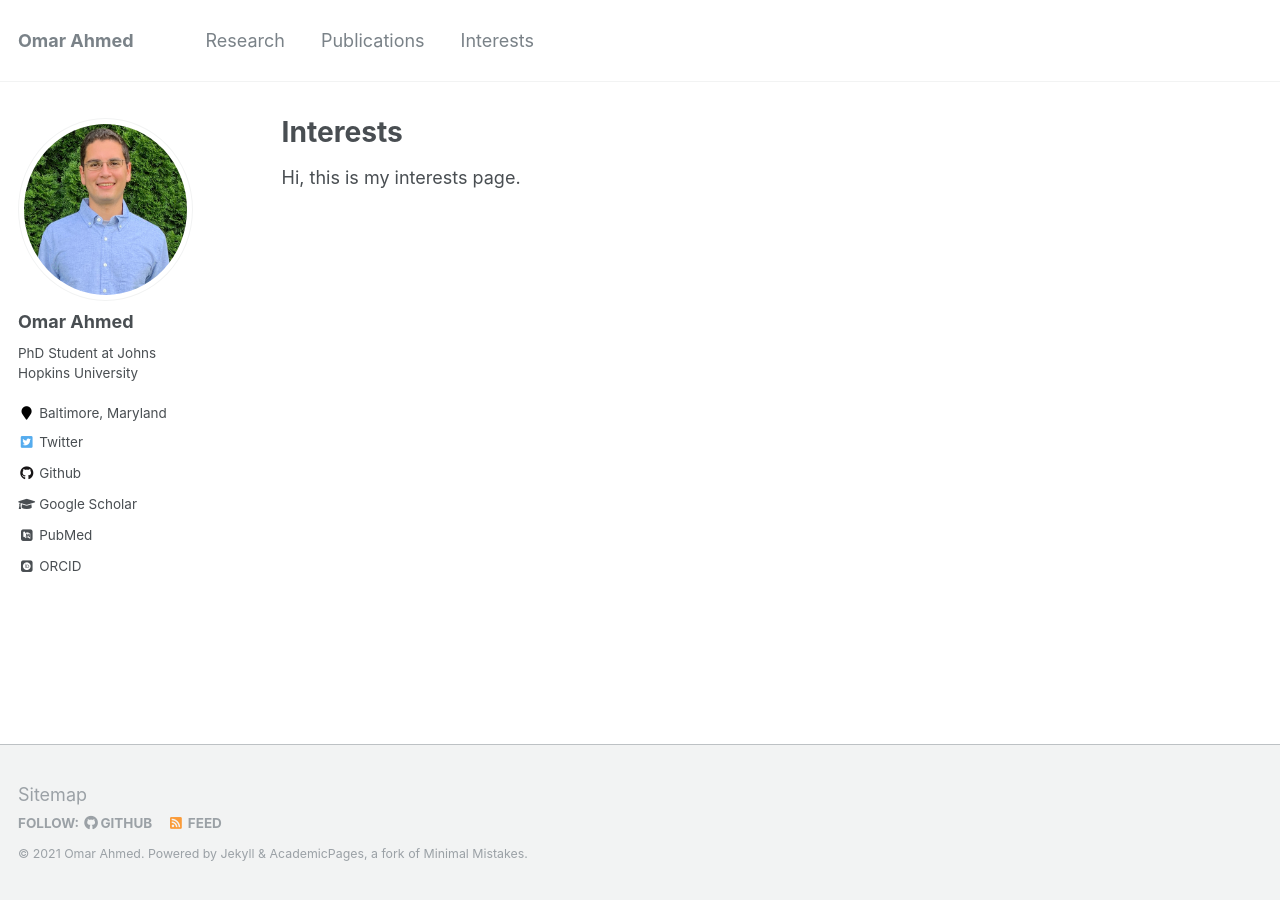
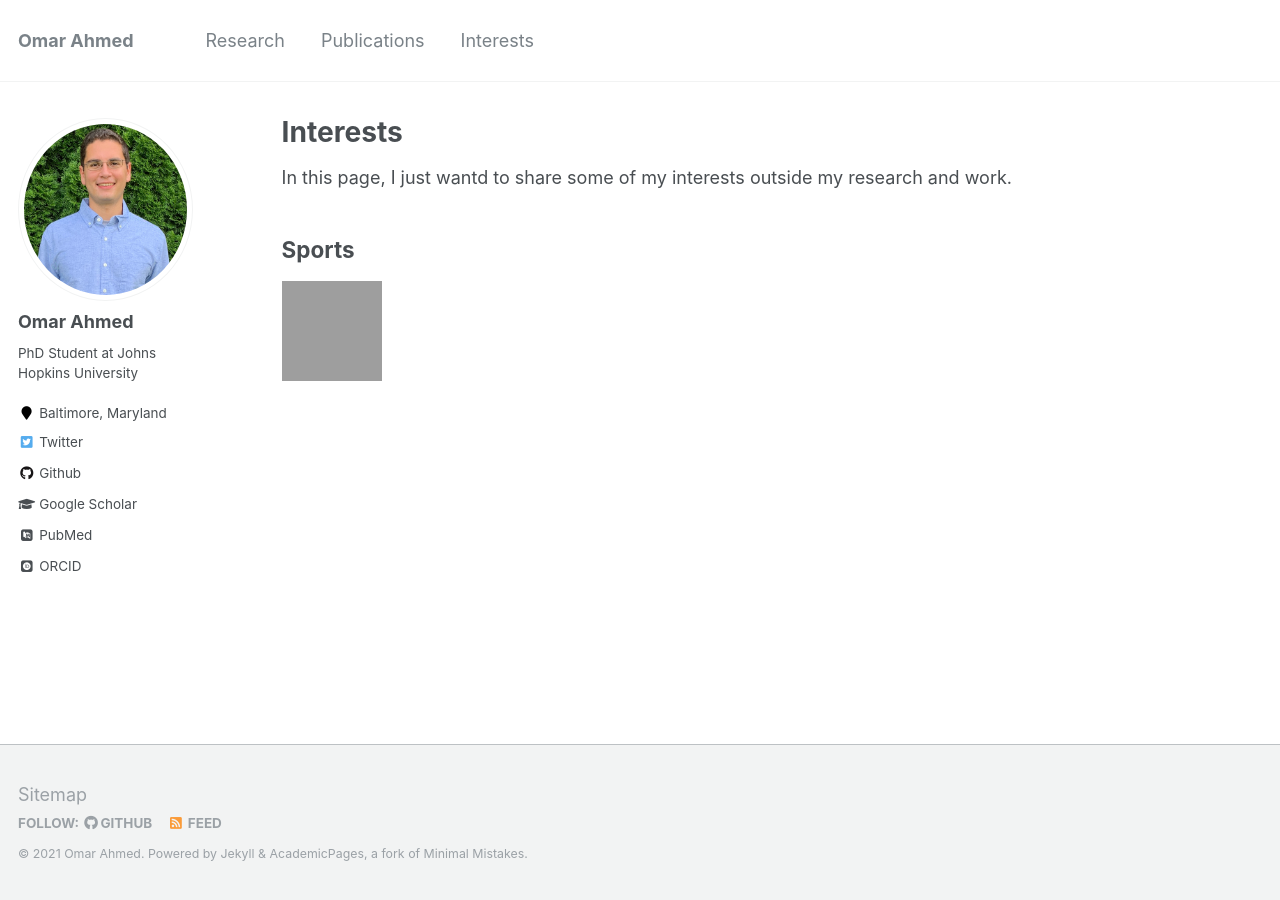
Before and after one commit to oma219/oma219.github.io, a Jekyll site: the page built from _pages/interests.md, in a window 1280 px wide. Built offline with Jekyll 4.4.1, drawn with Linux system fonts in a browser that asks for light colours; some web fonts are replaced.

Commit message:
started interest page, removed extra files

```diff
--- a/_pages/interests.md
+++ b/_pages/interests.md
@@ -5,4 +5,8 @@ permalink: /interests/
 author_profile: true
 ---
 
-Hi, this is my interests page.
+In this page, I just wantd to share some of my interests outside my research and work.
+
+## Sports
+
+<img src="http://oma219.github.io/images/real_madrid.JPG" alt="MarineGEO circle logo" style="height: 100px; width:100px;"/>
```
Also changed, not shown: 4 other files.
